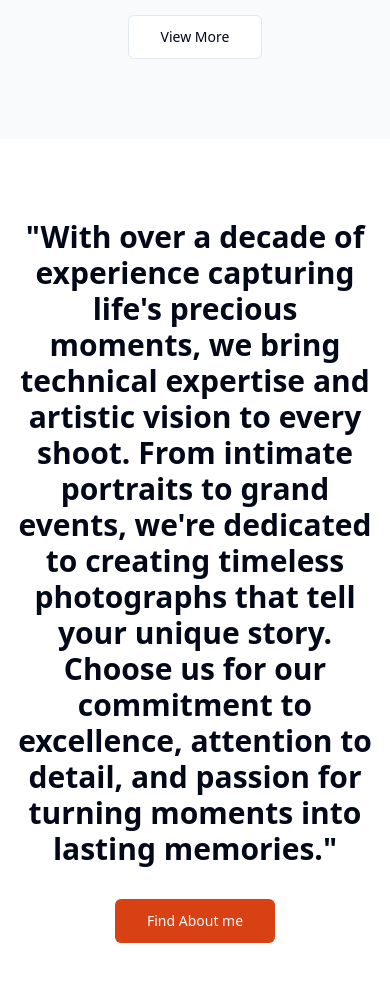
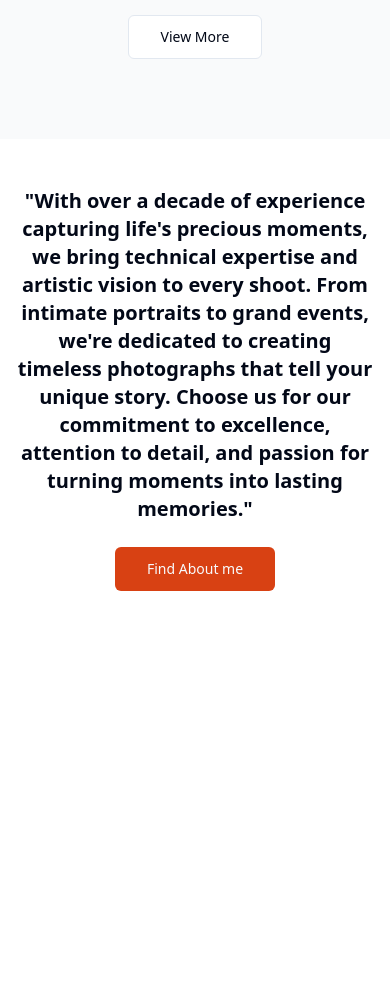
Before and after one commit to lorinyajr/rohandphotography, a React (Vite) app: page / in a window 390 px wide. Shown: the part 3680-4661 px from the top of the page. After the commit the page ends 4319 px from the top, so only its background shows below. Built offline with nearby package versions, Linux system fonts and the light colour scheme.

Commit message:
Reduce mobile message size
Adjusted the message size in mobile view to occupy less space, improving the overall layout and user experience on smaller screens.
[skip gpt_engineer]

```diff
--- a/src/pages/Index.tsx
+++ b/src/pages/Index.tsx
@@ -107,9 +107,9 @@ const Index = () => {
       </section>
 
       {/* CTA Section */}
-      <section className="py-20 px-4">
+      <section className="py-12 md:py-20 px-4">
         <div className="max-w-3xl mx-auto text-center">
-          <h2 className="text-3xl font-bold mb-8">
+          <h2 className="text-xl md:text-3xl font-bold mb-6 md:mb-8">
             "With over a decade of experience capturing life's precious moments, we bring technical expertise and artistic vision to every shoot. From intimate portraits to grand events, we're dedicated to creating timeless photographs that tell your unique story. Choose us for our commitment to excellence, attention to detail, and passion for turning moments into lasting memories."
           </h2>
           <Button size="lg" className="bg-primary hover:bg-primary/90" asChild>
```
